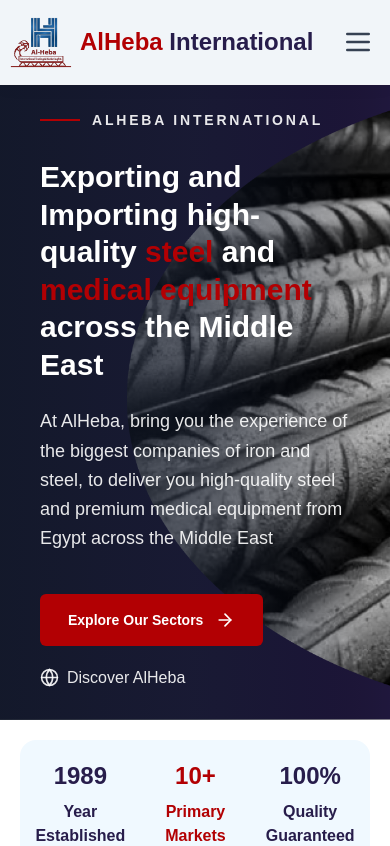
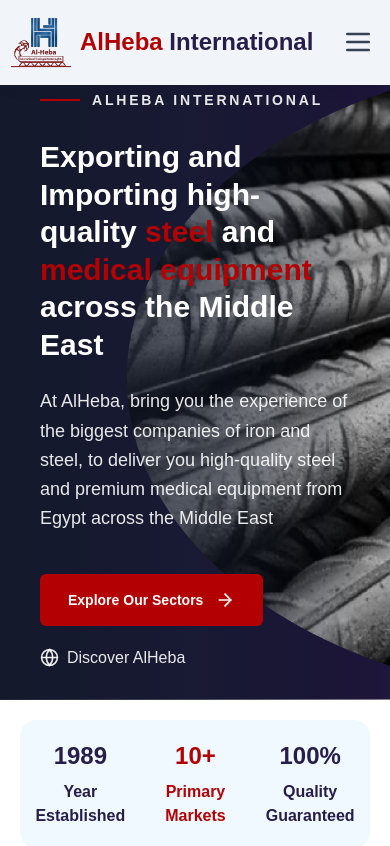
Before and after one commit to BasmalaMohamedd/alheba-international-portfolio, a Next.js app: page / in a window 390 px wide. Shown: the top 846 px of the page. Built offline with nearby package versions, Linux system fonts and the light colour scheme; no server answers.

Commit message:
hero section responsiveness bug fix

```diff
--- a/app/sections/HeroSection.tsx
+++ b/app/sections/HeroSection.tsx
@@ -10,7 +10,7 @@ const HeroSection = () => {
   const locale = useLocale();
 
   return (
-    <section className="mt-20 md:mt-10 relative isolate md:h-screen min-h-160 w-full flex items-center overflow-hidden">
+    <section className="mt-15 md:mt-10 relative isolate md:h-screen min-h-160 w-full flex items-center overflow-hidden">
 
       {/* Background image */}
       <div
```
